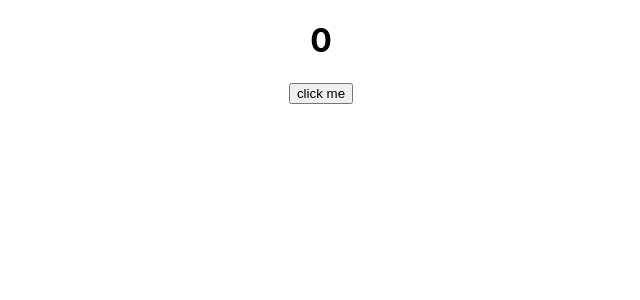
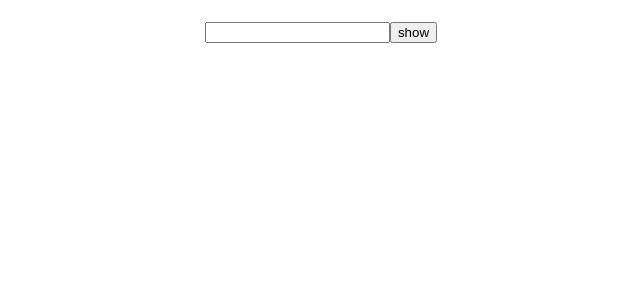
Before and after one commit to satyam4321/ReactJS-Learnings, a React (Create React App) app: page / in a window 1280 px wide. Shown: the top 300 px of the page, without its empty margins (319-959 px from the left). Built offline with nearby package versions, Linux system fonts and the light colour scheme.

Commit message:
input-box-data & Toggle

```diff
--- a/src/App.js
+++ b/src/App.js
@@ -6,16 +6,34 @@ import {useState} from 'react';
 
 // alert("hello");
 function App() {
-  const [data, setData] = useState(0);
-  function apple() {
-    setData(data + 1)
+  const [data, setData] = useState(null);
+  const [status, setShow] = useState(false);
+  // function apple() {
+  //   setData(data + 1)
     // alert("function called");
+  // }
+
+  function getvalue(val) {
+    console.log(val.target.value);
+    setData(val.target.value);
   }
   return (
     <div className="App">
-      <h1>{data}</h1>
-      {/* <button onClick={() => alert("hello")}>click me</button> */}
-      <button onClick={apple}>click me</button>
+      {
+        status ?
+          <h1>{data}</h1>
+        :
+        <h1>{null}</h1>
+      }
+      <input type = "text" onChange={getvalue}/>
+      {
+        status ? <button onClick={() => {setShow(false)}}>hide</button>
+        :
+          <button onClick={() => {setShow(true)}}>show</button>
+      }
+
+      {/* <button onClick={() => {setShow(!status)}}>Toggle</button> */}
+      {/* <button onClick={apple}>click me</button> */}
     </div>
   );
 }
```
